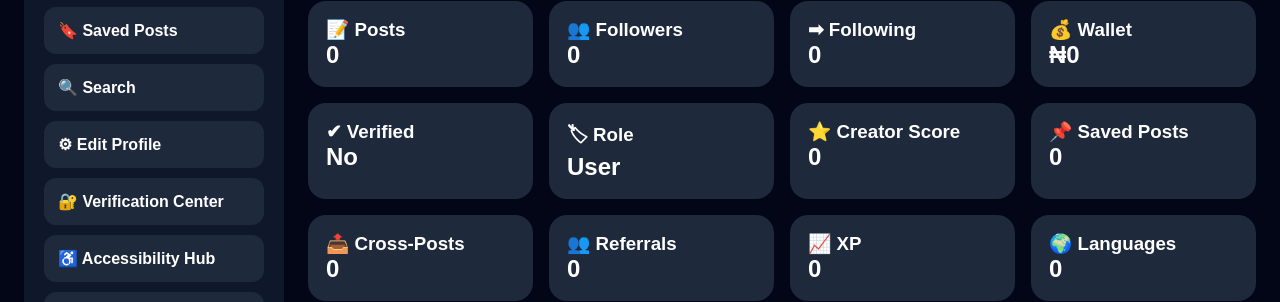
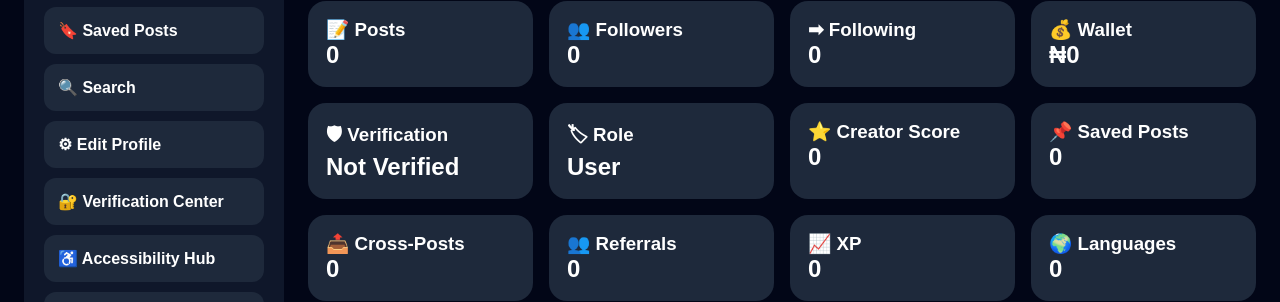
Before and after one commit to inclurah-png/inclura-web, a React (Vite) app: page /profile in a window 1280 px wide. Shown: the part 317-619 px from the top of the page. Built offline with nearby package versions, Linux system fonts and the light colour scheme; no server answers; the database is empty; sample sign-in values are in the browser's storage.

Commit message:
Enhance verification display in DashboardStats
Refactor verification display logic to include trust level and category.

```diff
--- a/src/components/DashboardStats.jsx
+++ b/src/components/DashboardStats.jsx
@@ -1,4 +1,19 @@
+import {
+  getVerificationMetadata,
+} from "../config/verificationTypes";
+
+import {
+  migrateVerificationId,
+} from "../config/verificationMigration";
+
 function DashboardStats({ profile }) {
+  const verificationMeta =
+  profile?.verified
+    ? getVerificationMetadata(
+        migrateVerificationId(profile.badgeType)
+      )
+    : null;
+
   return (
     <div
       style={{
@@ -42,13 +57,40 @@ function DashboardStats({ profile }) {
       </div>
 
       <div style={card}>
-        <h3>✔ Verified</h3>
-        <h2>
-          {profile?.verified
-            ? "Yes"
-            : "No"}
-        </h2>
+  <h3>🛡 Verification</h3>
+
+  <h2>
+    {profile?.verified
+      ? "Verified"
+      : "Not Verified"}
+  </h2>
+
+  {verificationMeta && (
+    <>
+      <div
+        style={{
+          marginTop: "8px",
+          fontSize: "14px",
+          color: "#38bdf8",
+        }}
+      >
+        Trust Level:
+        {" "}
+        {verificationMeta.trustLevel}
       </div>
+
+      <div
+        style={{
+          fontSize: "12px",
+          color: "#94a3b8",
+          marginTop: "4px",
+        }}
+      >
+        {verificationMeta.category}
+      </div>
+    </>
+  )}
+</div>
 
       <div style={card}>
         <h3>🏷 Role</h3>
```
